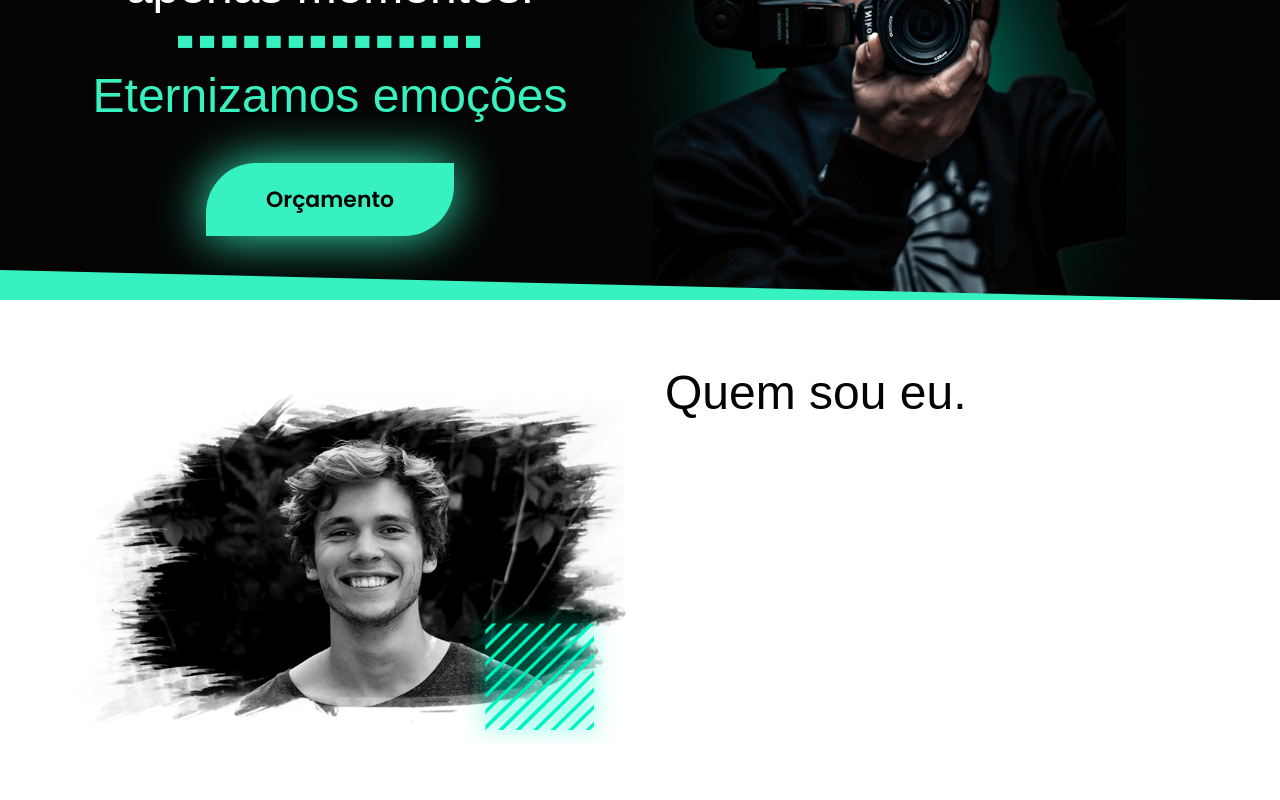
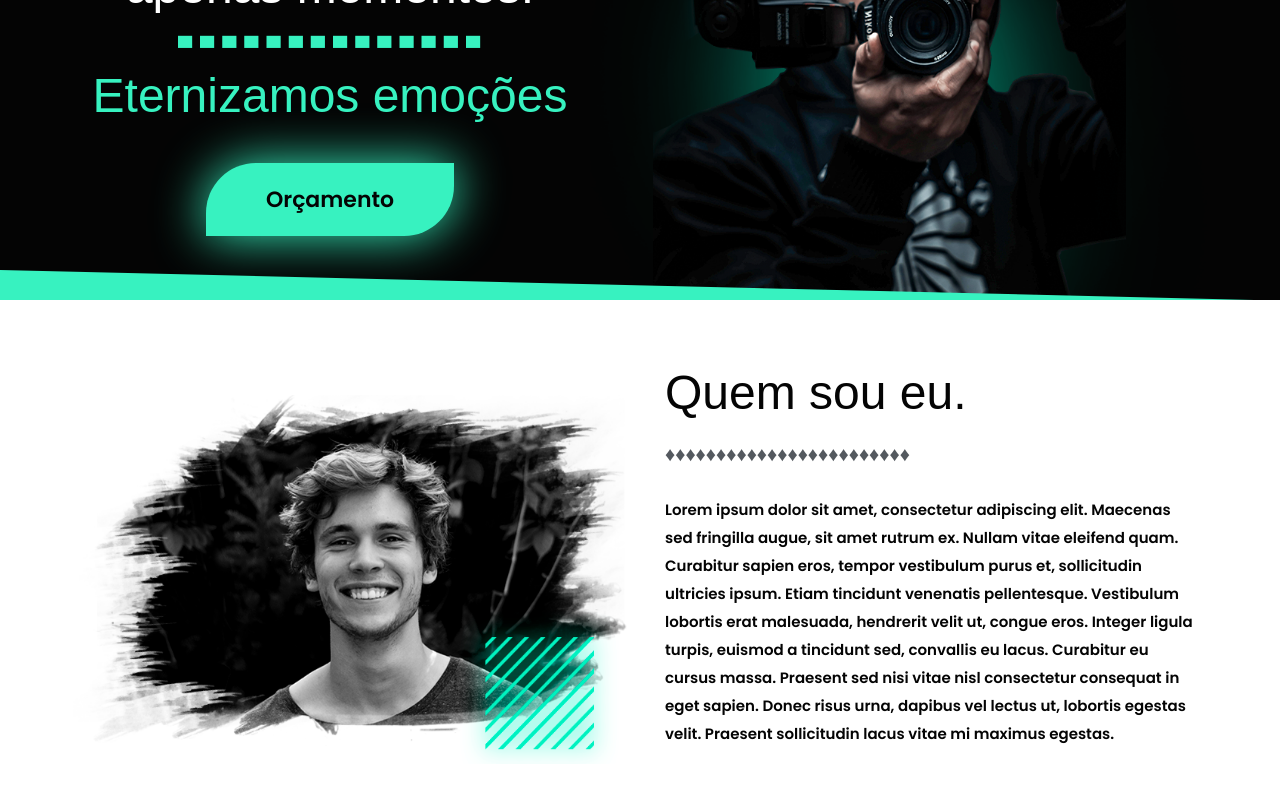
Before and after one commit to Cangemi/site-fotografia, a Next.js app: page / in a window 1280 px wide. Shown: the part 302-1102 px from the top of the page. Built offline with nearby package versions, Linux system fonts and the light colour scheme; a web font is replaced by a local one.

Commit message:
pagina fotografia

```diff
--- a/pages/index.css
+++ b/pages/index.css
@@ -67,3 +67,18 @@ h2{
   #section-1{
       background-color: #fff;
   }
+  .Divisor2{
+      color: #54595f;
+      font-size: 20px;
+      margin-top: 20px;
+  }
+
+
+  .texto-quem-sou{
+      margin-top: 30px;
+      font-size: 15px;
+      line-height: 28px;
+      font-weight:lighter;
+      font-family: 'Poppins', sans-serif;
+      color: #040404;
+  }
--- a/pages/index.js
+++ b/pages/index.js
@@ -30,21 +30,33 @@ function Home() {
                             <h1 className="Titulo1">Não registramos <br />apenas momentos.</h1>
                             <h3 className="Divisor">▀ ▀ ▀ ▀ ▀ ▀ ▀ ▀ ▀ ▀ ▀ ▀ ▀ ▀</h3>
                             <h2 className="Titulo2" >Eternizamos emoções</h2>
-                            <div  className="BtnHead">
-                             <button className="BtnHead2" href="/">Orçamento</button>
+                            <div className="BtnHead">
+                                <button className="BtnHead2" href="/">Orçamento</button>
                             </div>
                         </div>
                         <Image class="col" src="/header.png" width="620" height="480" />
                     </div>
                 </Container>
-                    <div className="divisorForma"></div>
+                <div className="divisorForma"></div>
             </Jumbotron>
             <Jumbotron id="section-1">
                 <Container>
                     <div class="row">
                         <Image class="col" src="/quemsoueu.png" width="580" height="380" />
                         <div class="col">
-                            <h2>Quem sou eu.</h2>
+                            <h2 className ="Titulo3">Quem sou eu.</h2>
+                            <h3 className="Divisor2">♦♦♦♦♦♦♦♦♦♦♦♦♦♦♦♦♦♦♦♦♦♦♦♦</h3>
+                            <p className="texto-quem-sou">
+                                Lorem ipsum dolor sit amet, consectetur adipiscing elit. Maecenas
+                                sed fringilla augue, sit amet rutrum ex. Nullam vitae eleifend quam.
+                                Curabitur sapien eros, tempor vestibulum purus et, sollicitudin ultricies
+                                ipsum. Etiam tincidunt venenatis pellentesque. Vestibulum lobortis erat
+                                malesuada, hendrerit velit ut, congue eros. Integer ligula turpis,
+                                euismod a tincidunt sed, convallis eu lacus. Curabitur eu cursus massa.
+                                Praesent sed nisi vitae nisl consectetur consequat in eget sapien. Donec
+                                risus urna, dapibus vel lectus ut, lobortis egestas velit. Praesent sollicitudin
+                                lacus vitae mi maximus egestas.
+                            </p>
                         </div>
                     </div>
                 </Container>
```
